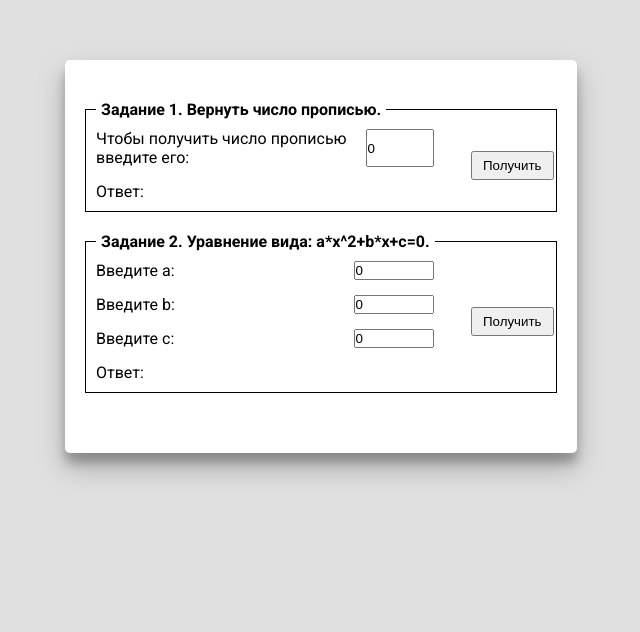
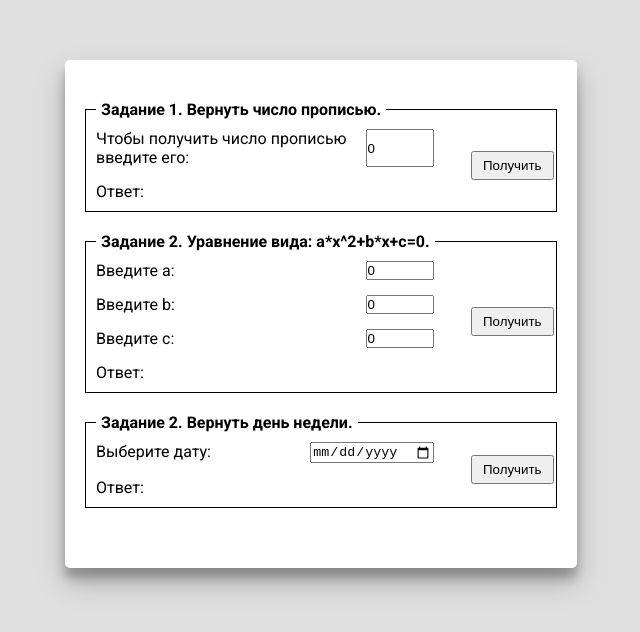
Before and after one commit to Pinkdesu/school-work, a React app: page / in a window 1280 px wide. Shown: the part 140-772 px from the top of the page, without its empty margins (319-959 px from the left). Built offline with nearby package versions, Linux system fonts and the light colour scheme.

Commit message:
add task 3 logic

```diff
--- a/src/components/form-input/form-input.jsx
+++ b/src/components/form-input/form-input.jsx
@@ -16,12 +16,11 @@ const Input = styled.input.attrs(props => ({
   min: -999,
   max: 999
 }))`
-  width: 80px;
   margin-left: 10px;
 `;
 
-const FormInput = ({ label, name, type, actionType }) => {
-  const [value, setValue] = useState(0);
+const FormInput = ({ defaultValue, label, name, type, actionType }) => {
+  const [value, setValue] = useState(defaultValue);
   const { dispatch } = useContext(ContextApp);
 
   const handleChange = ({ target: { value } }) => {
--- a/src/components/main-content-item/main-content-item.jsx
+++ b/src/components/main-content-item/main-content-item.jsx
@@ -51,7 +51,7 @@ const MainContentItem = ({ children, legend, fetchingData, name }) => {
 
   const handleSubmit = async e => {
     e.preventDefault();
-    let answer = "def";
+    let answer;
 
     switch (name) {
       case "task1": {
@@ -64,6 +64,10 @@ const MainContentItem = ({ children, legend, fetchingData, name }) => {
           state["task2_b"],
           state["task2_c"]
         );
+        break;
+      }
+      case "task3": {
+        answer = await fetchingData(state["task3_date"]);
         break;
       }
     }
--- a/src/components/main-lab1/main-lab1.jsx
+++ b/src/components/main-lab1/main-lab1.jsx
@@ -36,6 +36,15 @@ const MainLab1 = () => {
       .then(responce => responce.data)
       .catch(error => alert(error));
 
+  const gettingTask3Data = date =>
+    axios({
+      method: "get",
+      url: `http://localhost:9000/day?date=${date}`,
+      responseType: "text"
+    })
+      .then(responce => responce.data)
+      .catch(error => alert(error));
+
   return (
     <MainContent>
       <MainContentItem
@@ -44,6 +53,7 @@ const MainLab1 = () => {
         name="task1"
       >
         <FormInput
+          defaultValue={0}
           name="task1-number"
           type="number"
           label="Чтобы получить число прописью введите его:"
@@ -57,22 +67,38 @@ const MainLab1 = () => {
         name="task2"
       >
         <FormInput
+          defaultValue={0}
           name="task2-a"
           type="number"
           label="Введите a:"
           actionType={types.SET_TASK2_A}
         />
         <FormInput
+          defaultValue={0}
           name="task2-b"
           type="number"
           label="Введите b:"
           actionType={types.SET_TASK2_B}
         />
         <FormInput
+          defaultValue={0}
           name="task2-c"
           type="number"
           label="Введите c:"
           actionType={types.SET_TASK2_C}
+        />
+      </MainContentItem>
+      <MainContentItem
+        legend="Задание 2. Вернуть день недели."
+        fetchingData={gettingTask3Data}
+        name="task3"
+      >
+        <FormInput
+          defaultValue={0}
+          name="task3-date"
+          type="date"
+          label="Выберите дату:"
+          actionType={types.SET_TASK3_DATE}
         />
       </MainContentItem>
     </MainContent>
--- a/src/constants.js
+++ b/src/constants.js
@@ -2,3 +2,4 @@ export const SET_TASK1_VALUE = "SET_TASK1_VALUE";
 export const SET_TASK2_A = "SET_TASK2_A";
 export const SET_TASK2_B = "SET_TASK2_B";
 export const SET_TASK2_C = "SET_TASK2_C";
+export const SET_TASK3_DATE = "SET_TASK3_DATE";
--- a/src/reducers/reducer.jsx
+++ b/src/reducers/reducer.jsx
@@ -7,7 +7,8 @@ export const initialState = {
   task1_number: "0",
   task2_a: "0",
   task2_b: "0",
-  task2_c: "0"
+  task2_c: "0",
+  task3_date: ""
 };
 
 export const indexReducer = (state, { type, payload }) => {
@@ -32,6 +33,11 @@ export const indexReducer = (state, { type, payload }) => {
         ...state,
         task2_c: payload["value"]
       };
+    case types.SET_TASK3_DATE:
+      return {
+        ...state,
+        task3_date: payload["value"]
+      };
     default:
       return state;
   }
```
Also changed, not shown: 1 other file (tests, documents, lock files or other folders).
